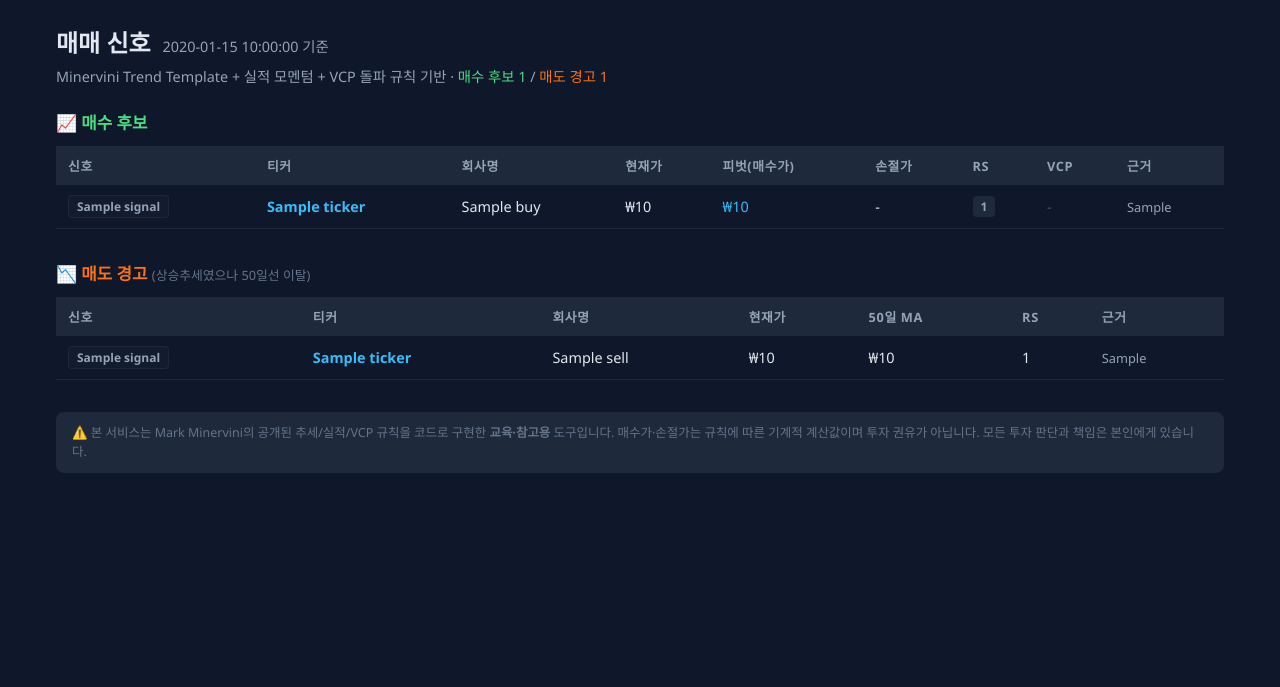
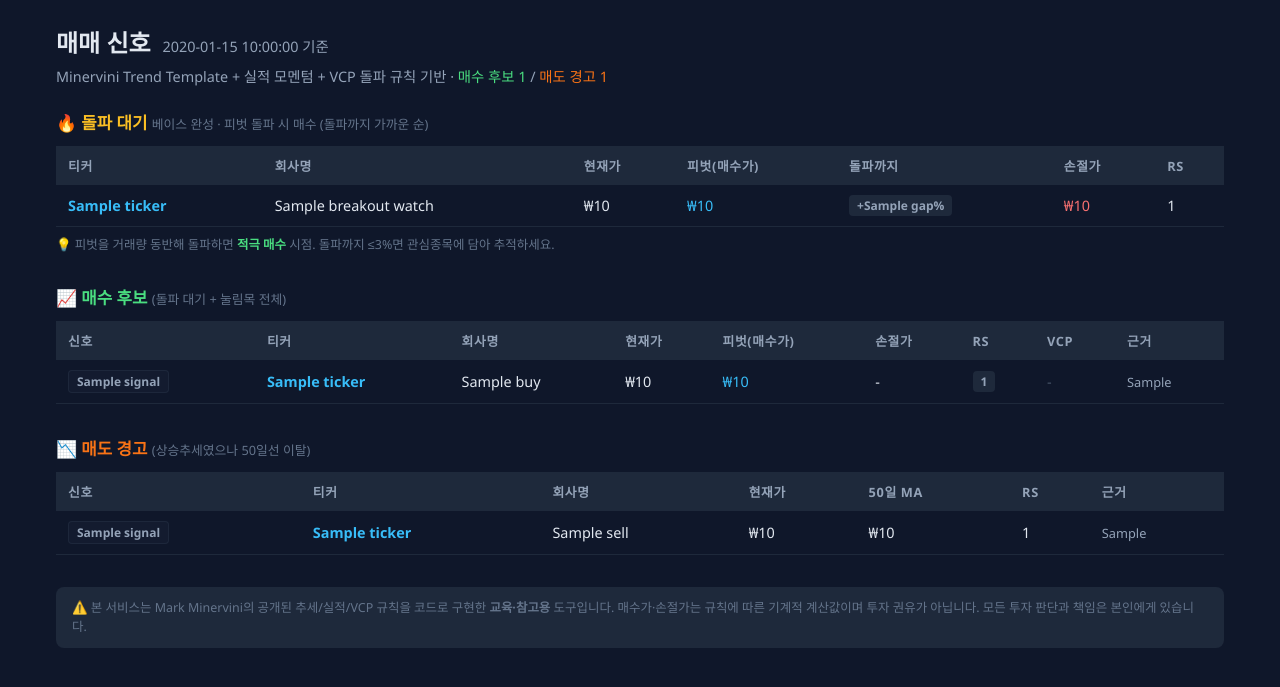
Before and after one commit to RealLight04/minervini-screener, a FastAPI app: template templates/index.html in a window 1280 px wide. Shown: the part 62-749 px from the top of the page. Run offline with FastAPI, Linux system fonts and the light colour scheme; the template is opened without the code that fills it: most values are stand-ins (such as "Sample title", 1, 10 or a date in 2020).

Commit message:
feat: 인덱스에 '🔥 돌파 대기' 섹션 추가
- 피벗 아래 코일링 중인 매수후보를 별도 섹션으로 분리, 돌파까지 가까운 순 정렬
- 현재가·피벗(매수가)·돌파까지%·손절가·RS 표시, ≤3%는 초록 강조
- 시장별 통화($/₩) 적용. 돌파 임박 종목을 한눈에(예: MNST +0.8%)

```diff
--- a/app/routes.py
+++ b/app/routes.py
@@ -92,6 +92,14 @@ def index(request: Request, market: str = "US", db: Session = Depends(get_db)):
     buy_list = _by_signals(["STRONG_BUY", "BUY"])
     buy_list.sort(key=lambda rs: (rs[0].signal != "STRONG_BUY", -(rs[0].rs_rank or 0)))
 
+    # 돌파 대기: 피벗 아래에서 코일링 중(매수가 확정) → 돌파 임박 순(피벗까지 가까운 순) 정렬
+    breakout_watch = []
+    for r, s in buy_list:
+        if r.pivot_price and r.close and r.close < r.pivot_price:
+            gap = round((r.pivot_price / r.close - 1) * 100, 1)
+            breakout_watch.append((r, s, gap))
+    breakout_watch.sort(key=lambda x: x[2])
+
     # 매도 경고: Stage 2 유지 중 50일선 이탈 종목 (RS 강한 순 상위 30개만 표시)
     sell_all = _by_signals(["SELL"])
     sell_list = sell_all[:30]
@@ -104,6 +112,7 @@ def index(request: Request, market: str = "US", db: Session = Depends(get_db)):
         "index.html",
         context={
             "buy_list": buy_list,
+            "breakout_watch": breakout_watch,
             "sell_list": sell_list,
             "screen_date": screen_date,
             "buy_count": len(buy_list),
--- a/templates/index.html
+++ b/templates/index.html
@@ -49,8 +49,34 @@
 </div>
 {% endif %}
 
+<!-- ───── 돌파 대기 (피벗 돌파 임박) ───── -->
+<h3 style="font-size:1.05rem; font-weight:700; margin:24px 0 12px; color:#fbbf24;">🔥 돌파 대기 <span style="font-weight:400; font-size:0.8rem; color:#64748b;">베이스 완성 · 피벗 돌파 시 매수 (돌파까지 가까운 순)</span></h3>
+{% if breakout_watch %}
+<table>
+  <thead>
+    <tr><th>티커</th><th>회사명</th><th>현재가</th><th>피벗(매수가)</th><th>돌파까지</th><th>손절가</th><th>RS</th></tr>
+  </thead>
+  <tbody>
+    {% for r, s, gap in breakout_watch %}
+    <tr>
+      <td><a class="ticker-link" href="/stock/{{ s.ticker }}">{{ s.ticker }}</a></td>
+      <td>{{ s.name or '-' }}</td>
+      <td>{{ fmt_price(r.close, cur_market) }}</td>
+      <td><span style="color:#38bdf8;">{{ fmt_price(r.pivot_price, cur_market) }}</span></td>
+      <td><span class="badge {% if gap <= 3 %}badge-green{% else %}badge-gray{% endif %}">+{{ gap }}%</span></td>
+      <td><span style="color:#f87171;">{{ fmt_price(r.stop_loss, cur_market) }}</span></td>
+      <td>{% if r.rs_rank %}{{ "%.0f"|format(r.rs_rank) }}{% else %}-{% endif %}</td>
+    </tr>
+    {% endfor %}
+  </tbody>
+</table>
+<p style="color:#64748b; font-size:0.78rem; margin-top:8px;">💡 피벗을 거래량 동반해 돌파하면 <strong style="color:#4ade80;">적극 매수</strong> 시점. 돌파까지 ≤3%면 관심종목에 담아 추적하세요.</p>
+{% else %}
+<p style="color:#475569; padding:12px 0;">현재 돌파 대기 종목이 없습니다. (강세 종목이 이미 연장됐거나 베이스 형성 중)</p>
+{% endif %}
+
 <!-- ───── 매수 후보 ───── -->
-<h3 style="font-size:1.05rem; font-weight:700; margin:24px 0 12px; color:#4ade80;">📈 매수 후보</h3>
+<h3 style="font-size:1.05rem; font-weight:700; margin:32px 0 12px; color:#4ade80;">📈 매수 후보 <span style="font-weight:400; font-size:0.8rem; color:#64748b;">(돌파 대기 + 눌림목 전체)</span></h3>
 {% if buy_list %}
 <table>
   <thead>
```
